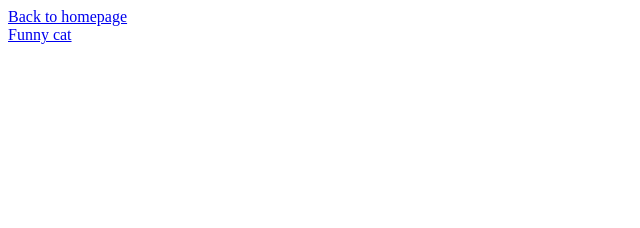
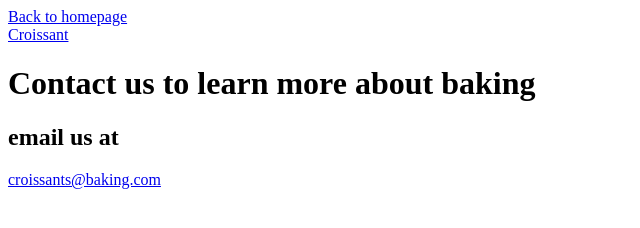
Before and after one commit to JaeBick/Croissant, a plain HTML site: page contact.html in a window 1280 px wide. Shown: the whole page, without its empty margins (0-640 px from the left). Drawn offline with Linux system fonts and the light colour scheme.

Commit message:
added photo and contact info

```diff
--- a/contact.html
+++ b/contact.html
@@ -10,6 +10,10 @@
   <body>
     <a href="index.html">Back to homepage</a>
     <br />
-    <a href="photo.html">Funny cat</a>
+    <a href="photo.html">Croissant</a>
+
+    <h1>Contact us to learn more about baking</h1>
+    <h2>email us at</h2>
+    <a href="mailto:">croissants@baking.com</a>
   </body>
 </html>
```
Also changed, not shown: index.html (+1 -1 lines), photo.html (+1 -0 lines), src/Croissant.jpeg (added).
